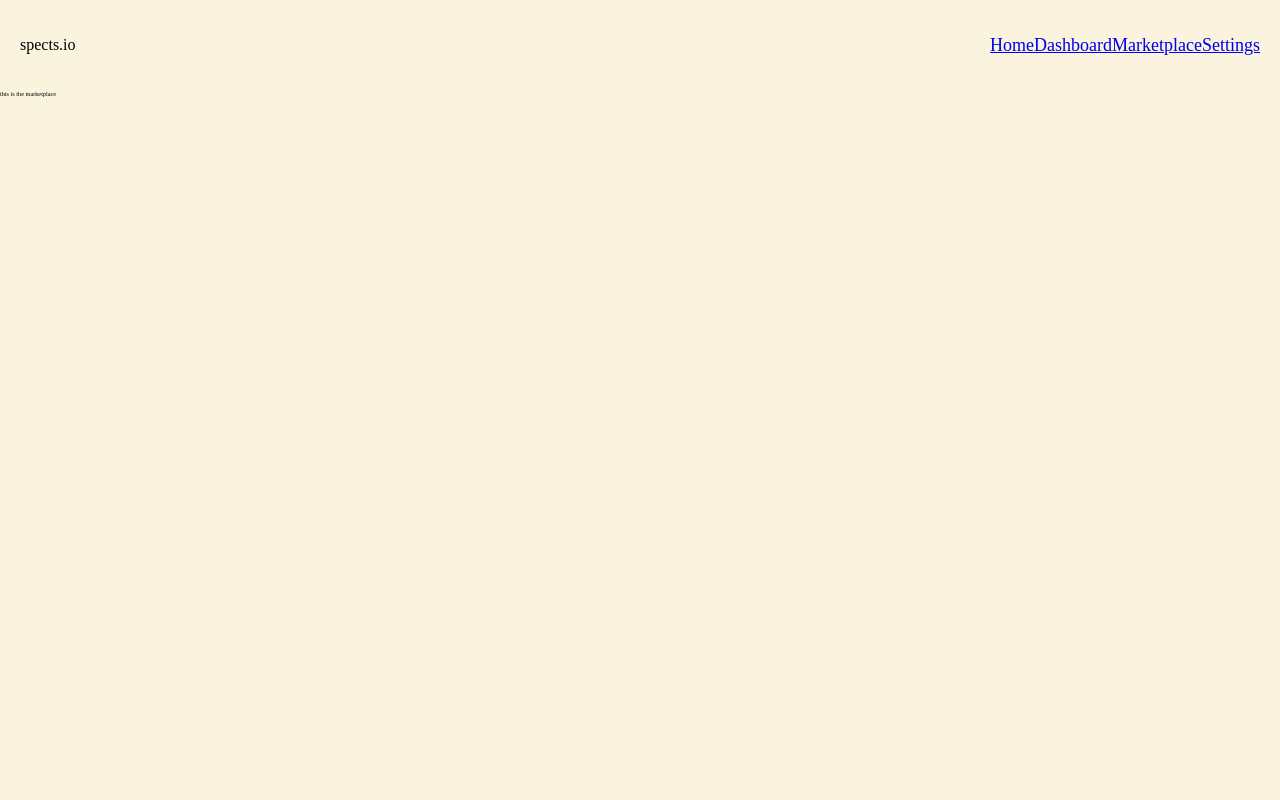
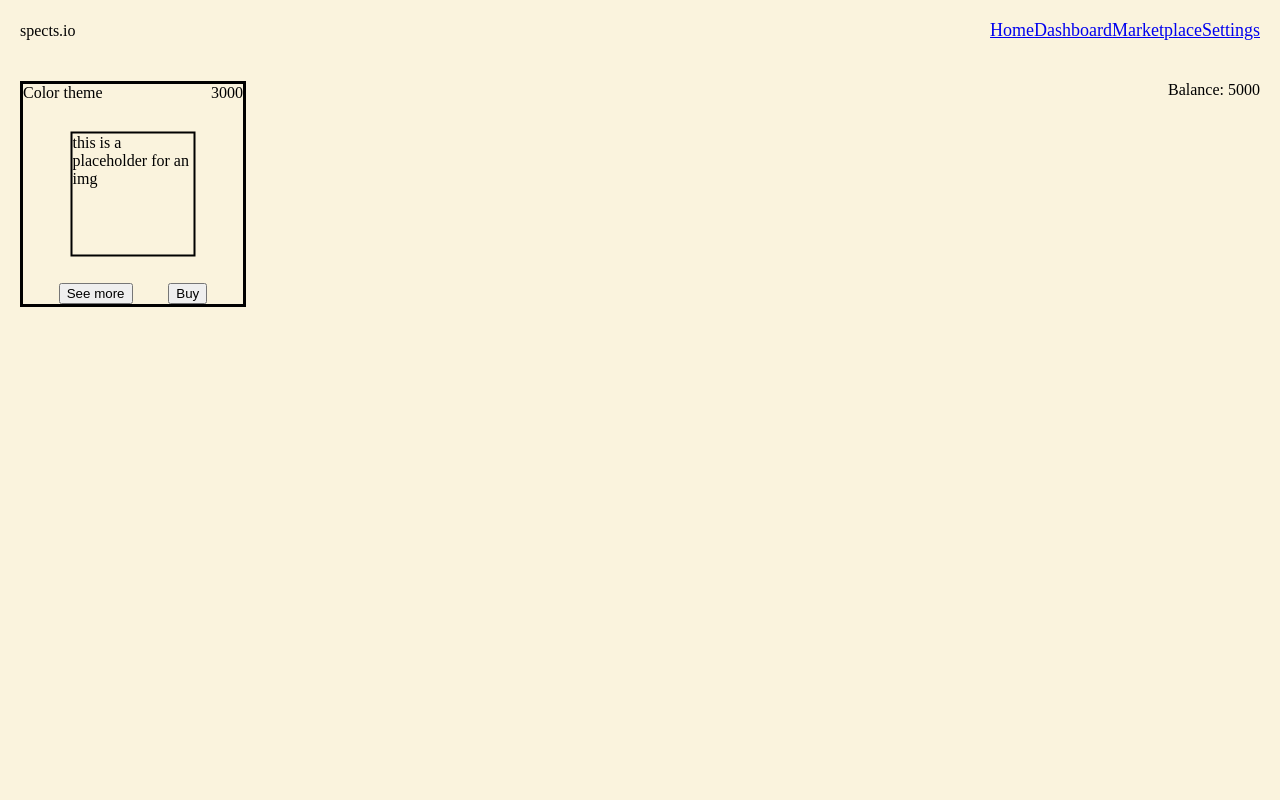
Before and after one commit to martin-stefan/spects, a React (Create React App) app in the folder frontend/: page /market in a window 1280 px wide. Shown: the top 800 px of the page. Built offline with nearby package versions, Linux system fonts and the light colour scheme.

Commit message:
skeleton for marketplace

```diff
--- a/frontend/src/App.scss
+++ b/frontend/src/App.scss
@@ -29,4 +29,5 @@
 
 main {
   min-height: 100vh;
+  padding: 2rem;
 }
--- a/frontend/src/Pages/Market/Market.js
+++ b/frontend/src/Pages/Market/Market.js
@@ -3,7 +3,30 @@
 const Market = () => {
   return (
     <div className="market">
-      this is the marketplace
+
+      <p className="market__balance">Balance: 5000</p>
+
+      <div className="market__item">
+
+
+        <div className="item__header">
+          <p className="item__title">
+            Color theme
+          </p>
+
+          <p className="item__cost">
+            3000
+          </p>
+
+        </div>
+
+        <div className="item__img__placeholder">this is a placeholder for an img</div>
+
+        <div className="item__buttons">
+          <button className="seemore">See more</button>
+          <button className="buy">Buy</button>
+        </div>
+      </div>
     </div>
   );
 }
--- a/frontend/src/Pages/Market/Market.scss
+++ b/frontend/src/Pages/Market/Market.scss
@@ -0,0 +1,48 @@
+.market {
+
+  &__balance {
+    float: right;
+  }
+  &__item {
+    position: relative;
+    border: 3px solid black;
+    width: 22rem;
+    height: 22rem;
+  }
+}
+
+.item {
+  &__header {
+    width: 100%;
+
+    position: absolute;
+    top: 0;
+    left:50%;
+    transform: translateX(-50%);
+    display: flex;
+    justify-content: space-between;
+    align-items: center;
+  }
+
+  &__buttons {
+    width: 100%;
+    position: absolute;
+    bottom: 0;
+    left:50%;
+    transform: translateX(-50%);
+    display: flex;
+    justify-content: space-evenly;
+    align-items: center;
+  }
+
+  &__img__placeholder {
+    height: 55%;
+    width: 55%;
+    position: absolute;
+    top: 50%;
+    left: 50%;
+    transform: translate(-50%, -50%);
+    border: 2px solid black;
+    font-size: 1.6rem;
+  }
+}
--- a/frontend/src/index.scss
+++ b/frontend/src/index.scss
@@ -9,4 +9,5 @@
 
 p {
   font-size: 1.6rem;
+  margin: 0;
 }
```
